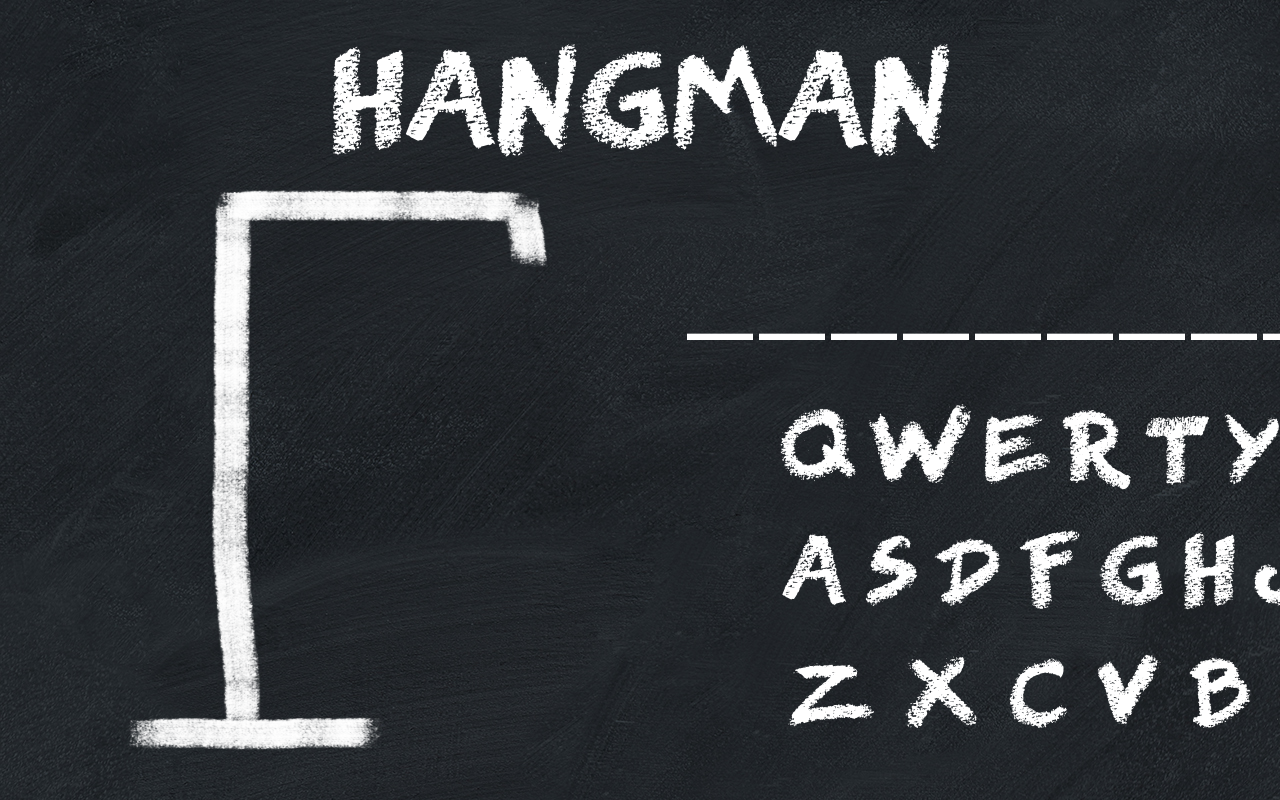
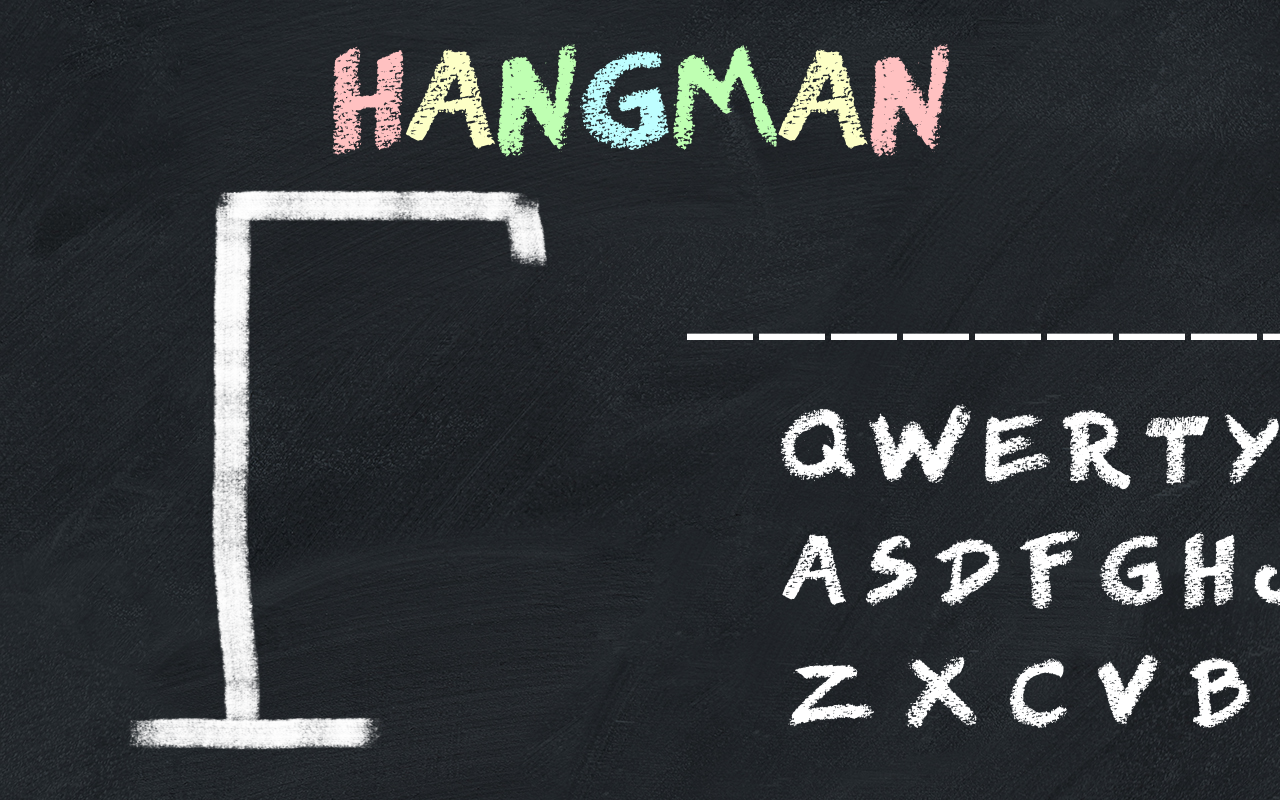
Before and after one commit to BlondyMartinez/react-js-hangman, a React (Create React App) app: page / in a window 1280 px wide. Shown: the top 800 px of the page. Built offline with nearby package versions, Linux system fonts and the light colour scheme.

Commit message:
added color to title

```diff
--- a/src/components/App.jsx
+++ b/src/components/App.jsx
@@ -40,12 +40,28 @@ function App() {
 
   return (
     <div className="d-flex flex-column justify-content-center align-items-center mt-5">
-      <h1>HANGMAN</h1>
+      <h1>
+        <span>H</span>
+        <span>A</span>
+        <span>N</span>
+        <span>G</span>
+        <span>M</span>
+        <span>A</span>
+        <span>N</span>
+      </h1>
       <div className="d-flex" style={{ width: "80vw" }}>
         <img className="stage" src={stageSRC[stage]} />
         <div className="d-flex flex-column gap-3 justify-content-around align-items-center w-100">
           {word && <Word word={word.display(correctLetters)} />}
-          {word && <LetterChoices word={word} correctLetters={correctLetters} setCorrectLetters={setCorrectLetters} wrongLetters={wrongLetters} setWrongLetters={setWrongLetters} stage={stage} setStage={setStage} />}
+          {word && <LetterChoices
+            word={word}
+            correctLetters={correctLetters}
+            setCorrectLetters={setCorrectLetters}
+            wrongLetters={wrongLetters}
+            setWrongLetters={setWrongLetters}
+            stage={stage}
+            setStage={setStage}
+          />}
         </div>
       </div>
     </div>
--- a/src/style/index.css
+++ b/src/style/index.css
@@ -22,6 +22,22 @@ h1 {
   font-size: 7rem;
   font-family: RightChalk;
   font-weight: lighter;
+
+  & span:nth-child(10n + 7),
+  & span:nth-child(10n + 1){
+    color: rgb(255, 193, 193);
+  }
+  & span:nth-child(10n + 6),
+  & span:nth-child(10n + 2){
+    color: rgb(253, 255, 198);
+  }
+  & span:nth-child(10n + 5),
+  & span:nth-child(10n + 3){
+    color: rgb(191, 255, 178);
+  }
+  & span:nth-child(10n + 4){
+    color: rgb(190, 254, 255);
+  }
 }
 
 .letter-choices {
```
